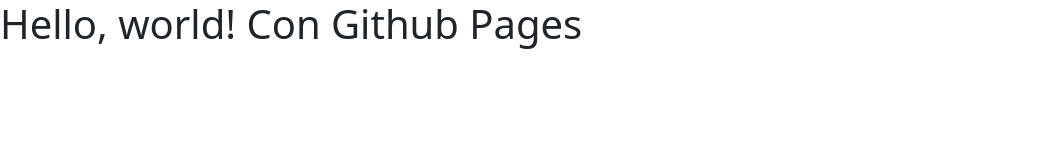
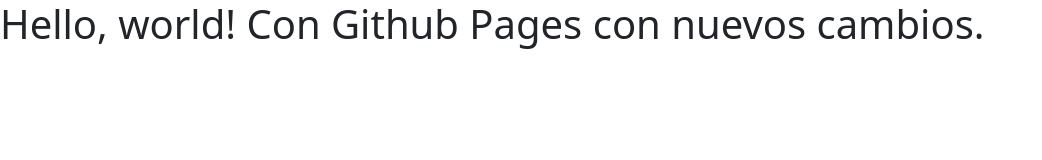
Before and after one commit to yeisonvirtual/yeisonvirtual.github.io, a plain HTML site: page index.html in a window 1280 px wide. Shown: the whole page, without its empty margins (0-1042 px from the left). Drawn offline with nearby package versions, Linux system fonts and the light colour scheme.

Commit message:
segundo commit

```diff
--- a/index.html
+++ b/index.html
@@ -7,7 +7,7 @@
     <link href="https://cdn.jsdelivr.net/npm/bootstrap@5.3.2/dist/css/bootstrap.min.css" rel="stylesheet" integrity="sha384-T3c6CoIi6uLrA9TneNEoa7RxnatzjcDSCmG1MXxSR1GAsXEV/Dwwykc2MPK8M2HN" crossorigin="anonymous">
   </head>
   <body>
-    <h1>Hello, world! Con Github Pages</h1>
+    <h1>Hello, world! Con Github Pages con nuevos cambios.</h1>
     <script src="https://cdn.jsdelivr.net/npm/bootstrap@5.3.2/dist/js/bootstrap.bundle.min.js" integrity="sha384-C6RzsynM9kWDrMNeT87bh95OGNyZPhcTNXj1NW7RuBCsyN/o0jlpcV8Qyq46cDfL" crossorigin="anonymous"></script>
   </body>
 </html>
```
